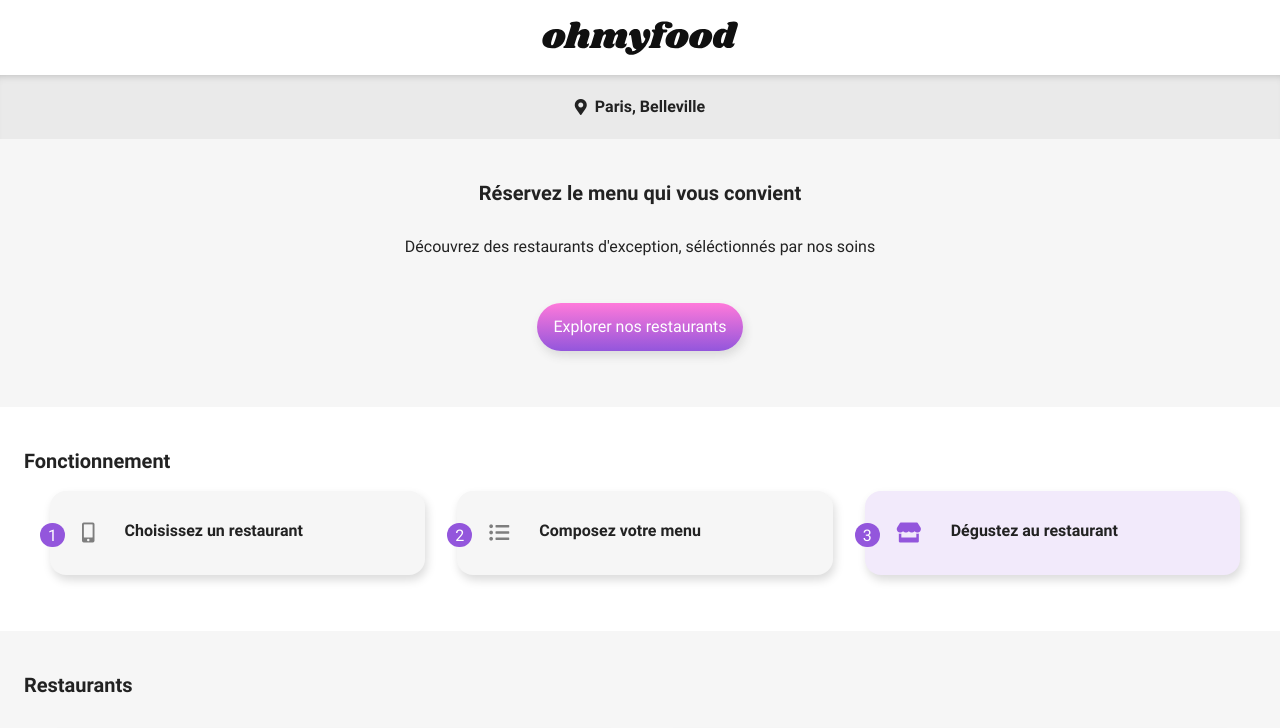
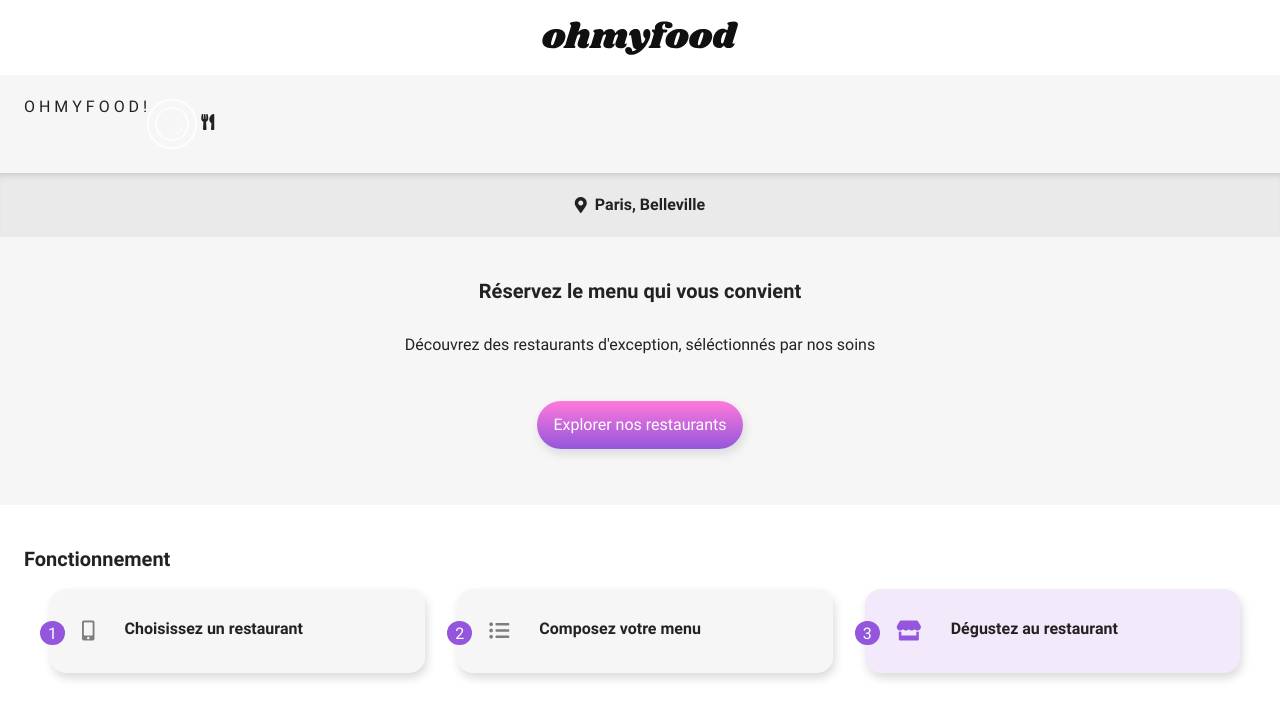
Before and after one commit to AnthoLFB/AnthonyLefebvre_3_23062021, a website: page index.html in a window 1280 px wide. Shown: the top 728 px of the page. Drawn offline with Linux system fonts and the light colour scheme; grey boxes are pictures that could not be loaded.

Commit message:
Ajout du HTML pour le loader principal

```diff
--- a/index.html
+++ b/index.html
@@ -17,6 +17,27 @@
         </header>
 
         <main>
+
+            <section class="loader">
+                <div class="loader__container">
+                    <span class="loader__container__lettre">O</span>
+                    <span class="loader__container__lettre">H</span>
+                    <span class="loader__container__lettre">M</span>
+                    <span class="loader__container__lettre">Y</span>
+                    <span class="loader__container__lettre">F</span>
+                    <span class="loader__container__lettre">O</span>
+                    <span class="loader__container__lettre">O</span>
+                    <span class="loader__container__lettre">D</span>
+                    <span class="loader__container__lettre">!</span>
+                </div>
+
+
+                <div class="loader__container__below">
+                    <img class="loader__container__below__dish" src="images/Accueil/Loader/dish.svg" alt="Image d'une assiette" height="50px" width="50px"/>
+                    <span class="loader__container__below__icon"><i class="fas fa-utensils"></i></span>
+                </div>
+            </section>
+
             <section class="position position--darken-bg">
                 <i class="fas fa-map-marker-alt position__gps-logo"></i>
                 <p class="position__city-name">Paris, Belleville</p>
```
